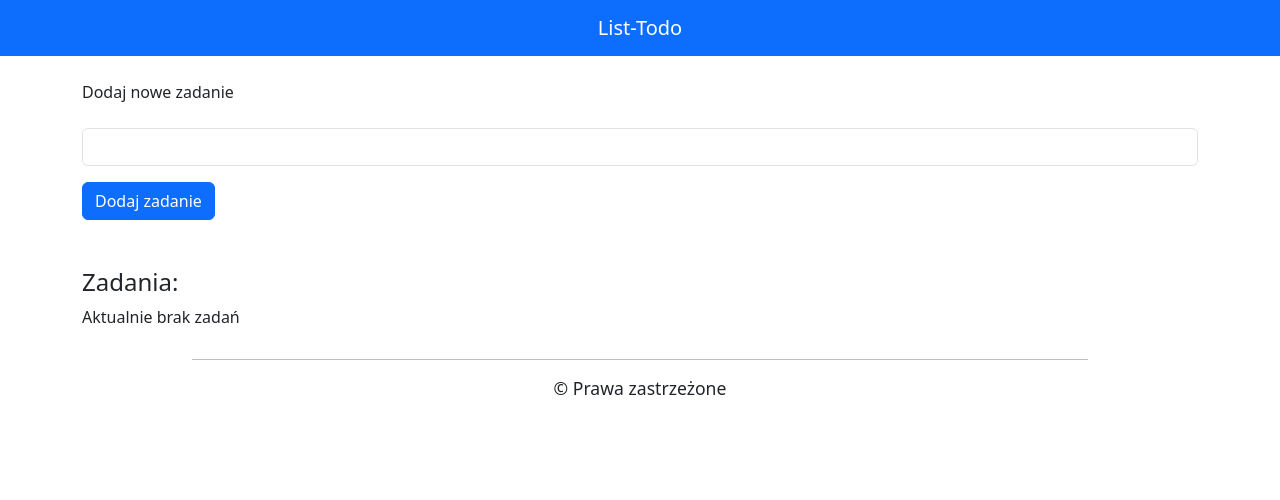
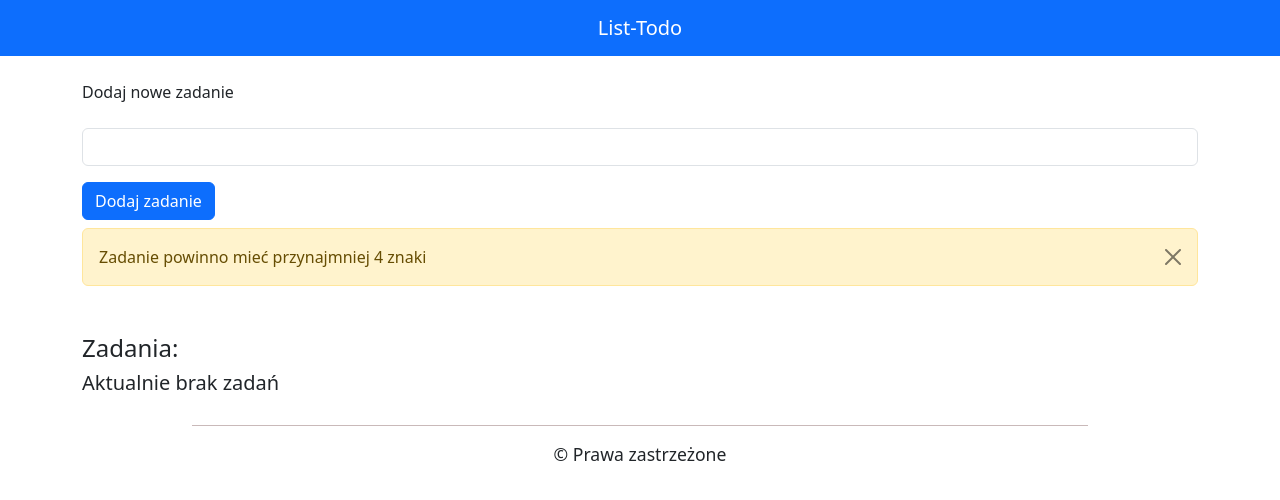
Before and after one commit to krostof/angular-first-app, an Angular app: page / in a window 1280 px wide. Both pictures are taken after a click on the button "Dodaj zadanie". Shown: the top 500 px of the page. Built offline with nearby package versions, Linux system fonts and the light colour scheme.

Commit message:
errorMessage

```diff
--- a/angular.json
+++ b/angular.json
@@ -40,7 +40,9 @@
               "node_modules/bootstrap/dist/css/bootstrap.min.css",
               "src/styles.css"
             ],
-            "scripts": []
+            "scripts": [
+              "node_modules/bootstrap/dist/js/bootstrap.min.js"
+            ]
           },
           "configurations": {
             "production": {
--- a/src/app/todo-list/todo-list.component.html
+++ b/src/app/todo-list/todo-list.component.html
@@ -1,19 +1,28 @@
 <p class="my-4">Dodaj nowe zadanie</p>
 <input type="text" #name class="form-control" name="todo">
 <button type="button" class="btn btn-primary mt-3" (click)="addTodo(name.value)">Dodaj zadanie</button>
+
+<div class="alert alert-warning alert-dismissible fade show mt-2" role="alert" *ngIf="errorMessage">
+    {{ errorMessage }}
+    <button type="button" class="btn-close" data-bs-dismiss="alert" aria-label="Close" (click)="clearErrorMessage()"></button>
+</div>
+
+
+
 <div class="mt-5">
     <h4>Zadania:</h4>
-    <ul class="list-group todos-list" *ngIf="todos.length > 0; else noTask">
+    <ul class="list-group todos-list" *ngIf="todos.length > 0">
         <li class="list-group-item" *ngFor="let todo of todos; index as i">
         <input type="checkbox"
         class="form-check-input my-1"
         [checked]="todo.isComplete"
+        (change)="changeToDoStatus(todo)"
         >
             <span class="todo-item">{{i + 1}}.{{todo.name}}</span>
         </li>
     </ul>
-    <!-- <h5 *ngIf="todos.length === 0">Aktualnie brak zadań</h5> -->
-    <ng-template #noTask>
+    <h5 *ngIf="todos.length === 0">Aktualnie brak zadań</h5>
+    <!-- <ng-template #noTask>
         Aktualnie brak zadań
-    </ng-template>
+    </ng-template> -->
 </div>
--- a/src/app/todo-list/todo-list.component.ts
+++ b/src/app/todo-list/todo-list.component.ts
@@ -7,16 +7,24 @@ import { Todo } from '../shared/interfaces/todo.interfaces';
   styleUrl: './todo-list.component.css'
 })
 export class TodoListComponent {
-
   todos: Todo[] = [];
+  errorMessage = '';
 
   addTodo(todo: string): void{
     if(todo.length < 4){
-      alert('Zadanie powinno mieć przynajmniej 4 znaki')
+      this.errorMessage = 'Zadanie powinno mieć przynajmniej 4 znaki'
       return
     }
     this.todos.push({name: todo, isComplete: false})
     console.log('Aktualna lista todo: ', this.todos)
   }
 
+  changeToDoStatus(todo: Todo) {
+      todo.isComplete=!todo.isComplete
+    }
+
+    clearErrorMessage() {
+      this.errorMessage = '';
+      }
+
 }
```
